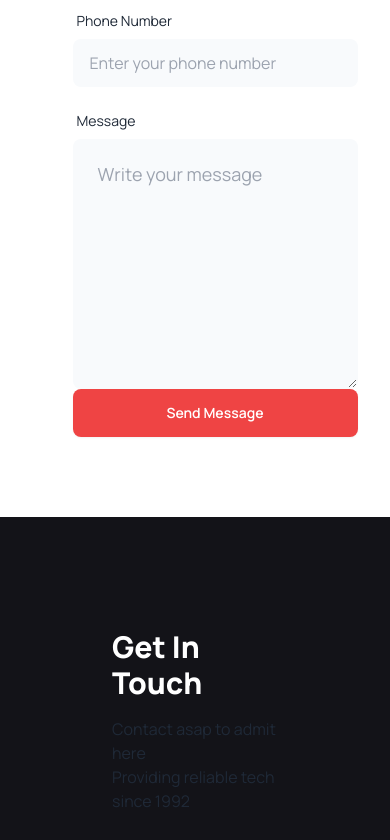
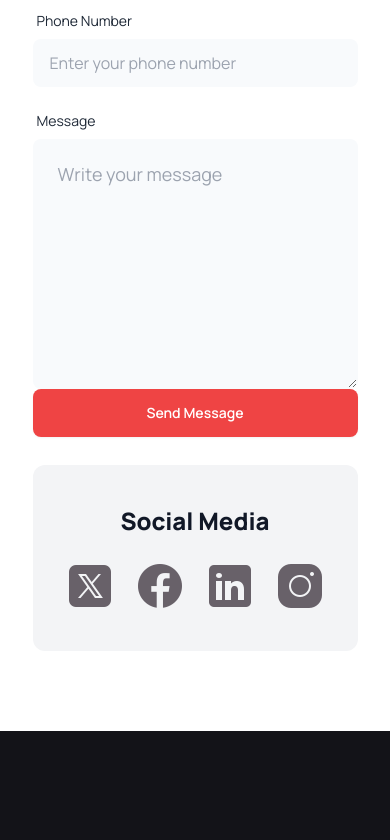
Before and after one commit to KetPsi/B9A3-Hockeys, a plain HTML site: page index.html in a window 390 px wide. Shown: the part 9240-10080 px from the top of the page. Drawn offline with nearby package versions, Linux system fonts and the light colour scheme.

Commit message:
social media links added

```diff
--- a/index.html
+++ b/index.html
@@ -512,7 +512,7 @@
                     </div>
                 </div>
 
-                <div class="flex-1 pl-10 lg:grid lg:grid-cols-2 lg:grid-rows-4 gap-10">
+                <div class="flex-1 lg:pl-10 lg:grid lg:grid-cols-2 lg:grid-rows-4 gap-10">
 
                     <div>
                         <label class="form-control">
@@ -575,6 +575,10 @@
 
                 </div>
             </div>
+            <div class="bg-gray-100 p-10 mt-7 rounded-xl">
+                <p class="text-2xl font-extrabold text-gray-900 text-center mb-6">Social Media</p>
+                <div class="flex justify-center items-center gap-5"><img src="images/x-icon.png" alt=""><img src="images/fb-icon.png" alt=""><img src="images/linkedin-icon.png" alt=""><img src="images/ig-icon.png" alt=""></div>
+            </div>
         </section>
     </main>
     <footer class="flex flex-col lg:flex-row p-28 items-center lg:justify-between  bg-footer gap-10 lg:gap-20">
```
Also changed, not shown: images/fb-icon.png (added), images/ig-icon.png (added), images/linkedin-icon.png (added), images/x-icon.png (added).
